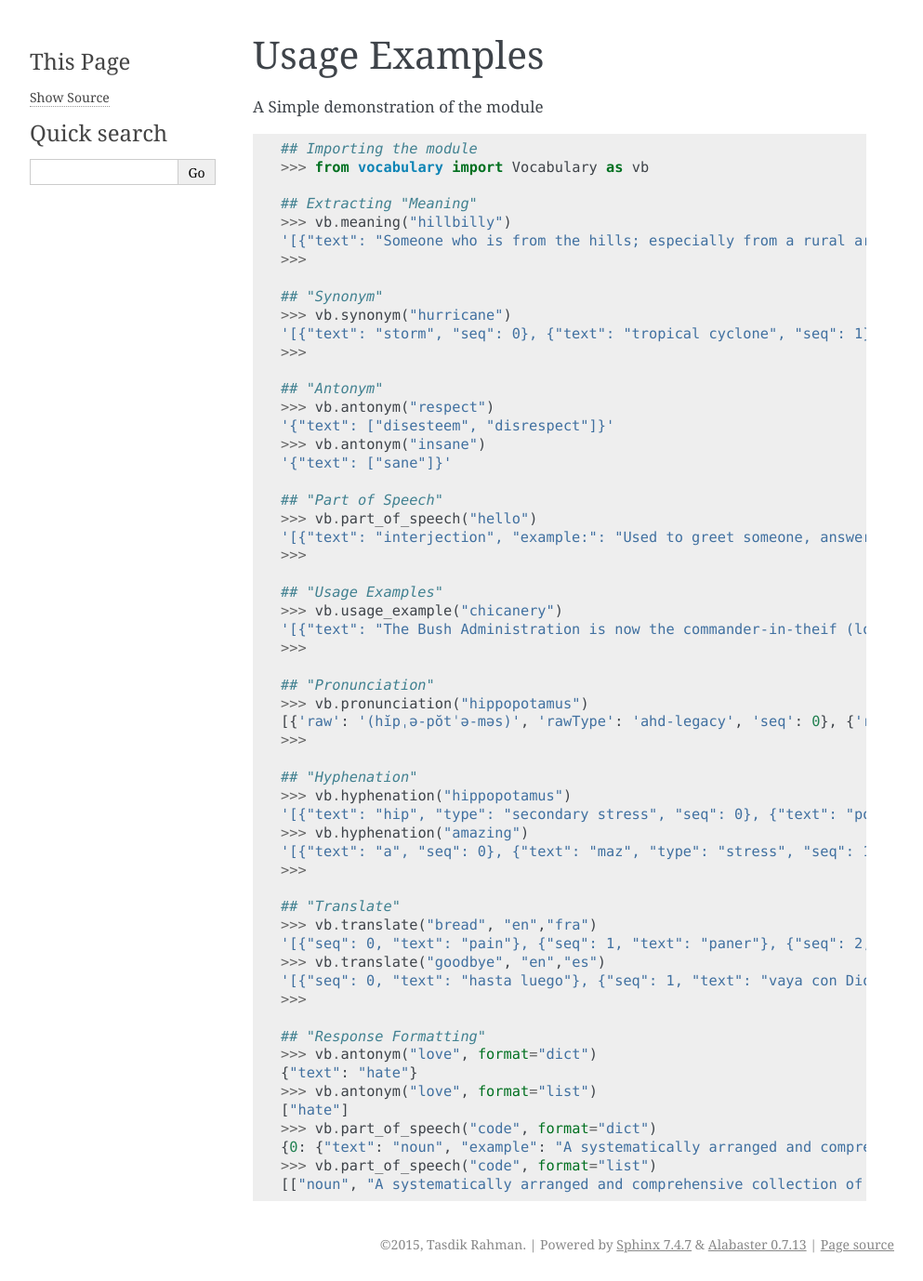
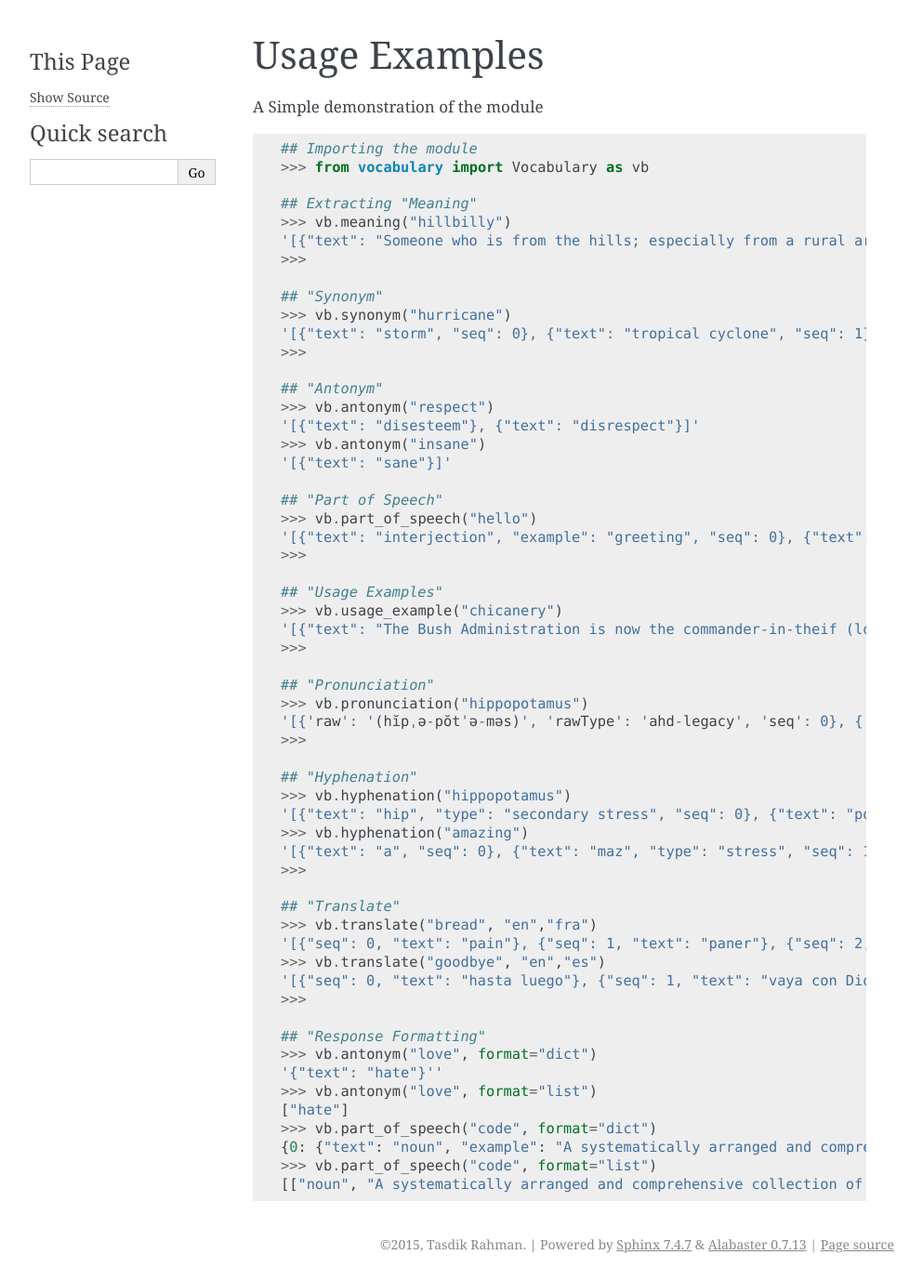
Before and after one commit to tasdikrahman/vocabulary, a Sphinx documentation site: the page built from docs/usage.rst, in a window 1280 px wide. Shown: the whole page at 93% size, without its empty margins (148-1141 px from the left). Built offline with Sphinx 7.4.7, drawn with Linux system fonts in a browser that asks for light colours.

Commit message:
Updated usage docs

```diff
--- a/README.rst
+++ b/README.rst
@@ -234,7 +234,7 @@
     >>> type(vb.pronunciation("hippopotamus"))
     <class 'list'>
     >>> json.dumps(vb.pronunciation("hippopotamus"))
-    '[{"raw": "(h\\u012dp\\u02cc\\u0259-p\\u014ft\\u02c8\\u0259-m\\u0259s)", "rawType": "ahd-legacy", "seq": 0}, {"raw": "HH IH2 P AH0 P AA1 T AH0 M AH0 S", "rawType": "arpabet", "seq": 0}]'
+    '[{"raw": "(h\\u012dp\\u02cc\\u0259-p\\u014ft\\u02c8\\u0259-m\\u0259s)", "rawType": "ahd-legacy", "seq": 0}, {"raw": "HH IH2 P AH0 P AA1 T AH0 M AH0 S", "rawType": "arpabet", "seq": 1}]'
     >>>
 
 You are being returned a ``list`` object instead of a ``JSON`` object.
--- a/docs/usage.rst
+++ b/docs/usage.rst
@@ -21,13 +21,13 @@
 
     ## "Antonym"
     >>> vb.antonym("respect")
-    '{"text": ["disesteem", "disrespect"]}'
+    '[{"text": "disesteem"}, {"text": "disrespect"}]'
     >>> vb.antonym("insane")
-    '{"text": ["sane"]}'
+    '[{"text": "sane"}]'
 
     ## "Part of Speech"
     >>> vb.part_of_speech("hello")
-    '[{"text": "interjection", "example:": "Used to greet someone, answer the telephone, or express surprise.", "seq": 0}]'
+    '[{"text": "interjection", "example": "greeting", "seq": 0}, {"text": "verb-intransitive", "example": "To call.", "seq": 1}]'
     >>>
 
     ## "Usage Examples"
@@ -37,7 +37,7 @@
 
     ## "Pronunciation"
     >>> vb.pronunciation("hippopotamus")
-    [{'raw': '(hĭpˌə-pŏtˈə-məs)', 'rawType': 'ahd-legacy', 'seq': 0}, {'raw': 'HH IH2 P AH0 P AA1 T AH0 M AH0 S', 'rawType': 'arpabet', 'seq': 0}]
+    '[{'raw': '(hĭpˌə-pŏtˈə-məs)', 'rawType': 'ahd-legacy', 'seq': 0}, {'raw': 'HH IH2 P AH0 P AA1 T AH0 M AH0 S', 'rawType': 'arpabet', 'seq': 1}]'
     >>>
 
     ## "Hyphenation"
@@ -56,7 +56,7 @@
 
     ## "Response Formatting"
     >>> vb.antonym("love", format="dict")
-    {"text": "hate"}
+    '{"text": "hate"}''
     >>> vb.antonym("love", format="list")
     ["hate"]
     >>> vb.part_of_speech("code", format="dict")
```
Also changed, not shown: other parts of README.rst (+2 -2 lines).
